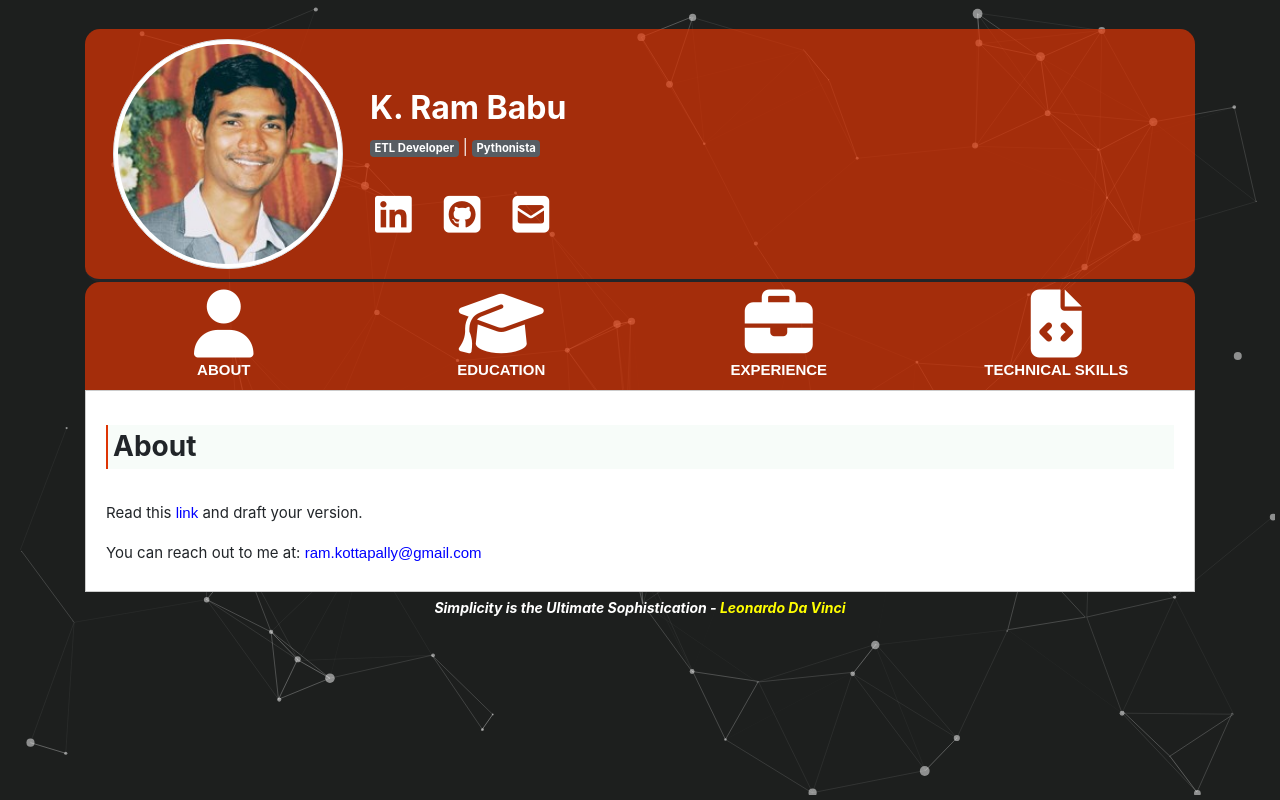
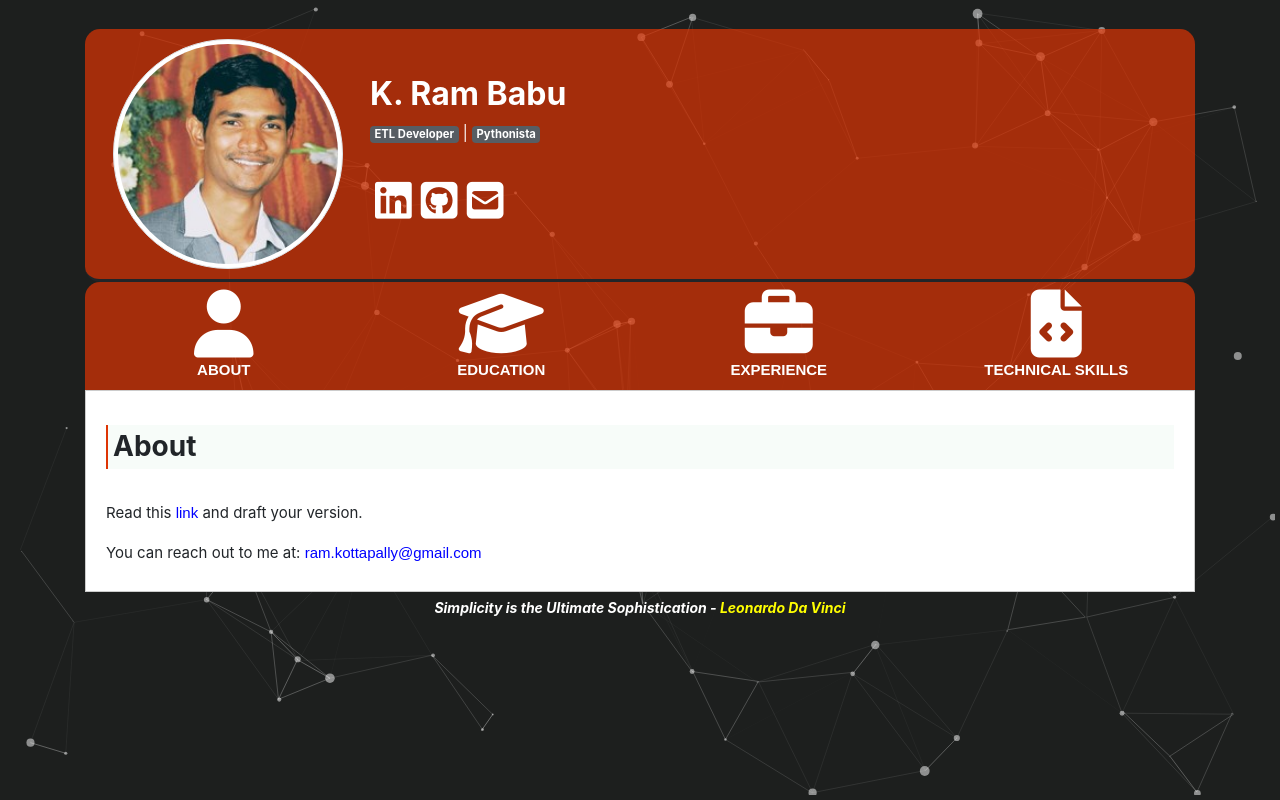
Before and after one commit to Ram-95/ram-95.github.io, a PHP site: page / in a window 1280 px wide. Run offline with PHP 8.4, Linux system fonts and the light colour scheme; some libraries are stand-ins or nearby versions.

Commit message:
Changed the Bootstrap values

```diff
--- a/index.html
+++ b/index.html
@@ -22,12 +22,6 @@
 	<title>
 		Rambabu's Profile
 	</title>
-	<script type="text/javascript">
-	function scroll(element){
-		document.getElementById('home1').scrollIntoView();
-	}
-	</script>
-
 </head>
 
 <body>
@@ -42,10 +36,10 @@
 
 <!----------------------------  Profile Section ------------------------------>
 <div class="coral row row-md-4 row-xs-4 row-sm-4">
-	<div class="profile-info col-md-3 col-xs-3 col-sm-3">
+	<div class="profile-info col-md-3 col-xs-6 col-sm-5">
 	  <img class="profile-pic rounded-circle img-responsive img-thumbnail mx-auto d-block img-fluid" src= "ram_pic.jpg" alt="profile_image" width="230" height="230" alt= "profile-img">
 	</div>
-	<div class="profile-details col-xs-9 col-sm-9 col-md-9">
+	<div class="profile-details col-xs-5 col-sm-6 col-md-6">
 			<h2><strong style="color: white;">K. Ram Babu</strong></h2>
 			<span class="badge badge-secondary">ETL Developer</span> <span style="color: white;">|</span> <span class="badge badge-secondary">Pythonista</span><br><br>
 				<div class= "row social-bar bg-black">
--- a/styles.css
+++ b/styles.css
@@ -65,7 +65,6 @@ div {
 }
 
 .profile-details {
-	padding-top: 3%;
     padding-left: inherit;
     position: relative;
 }
@@ -110,8 +109,8 @@ div {
 }
 
 .nav-item:hover {
-	background-color: #83888a;
-	border: 1px solid white;
+	background-color: #999796;
+	border: 1px solid black;
 }
 
 .badge-secondary {
```
